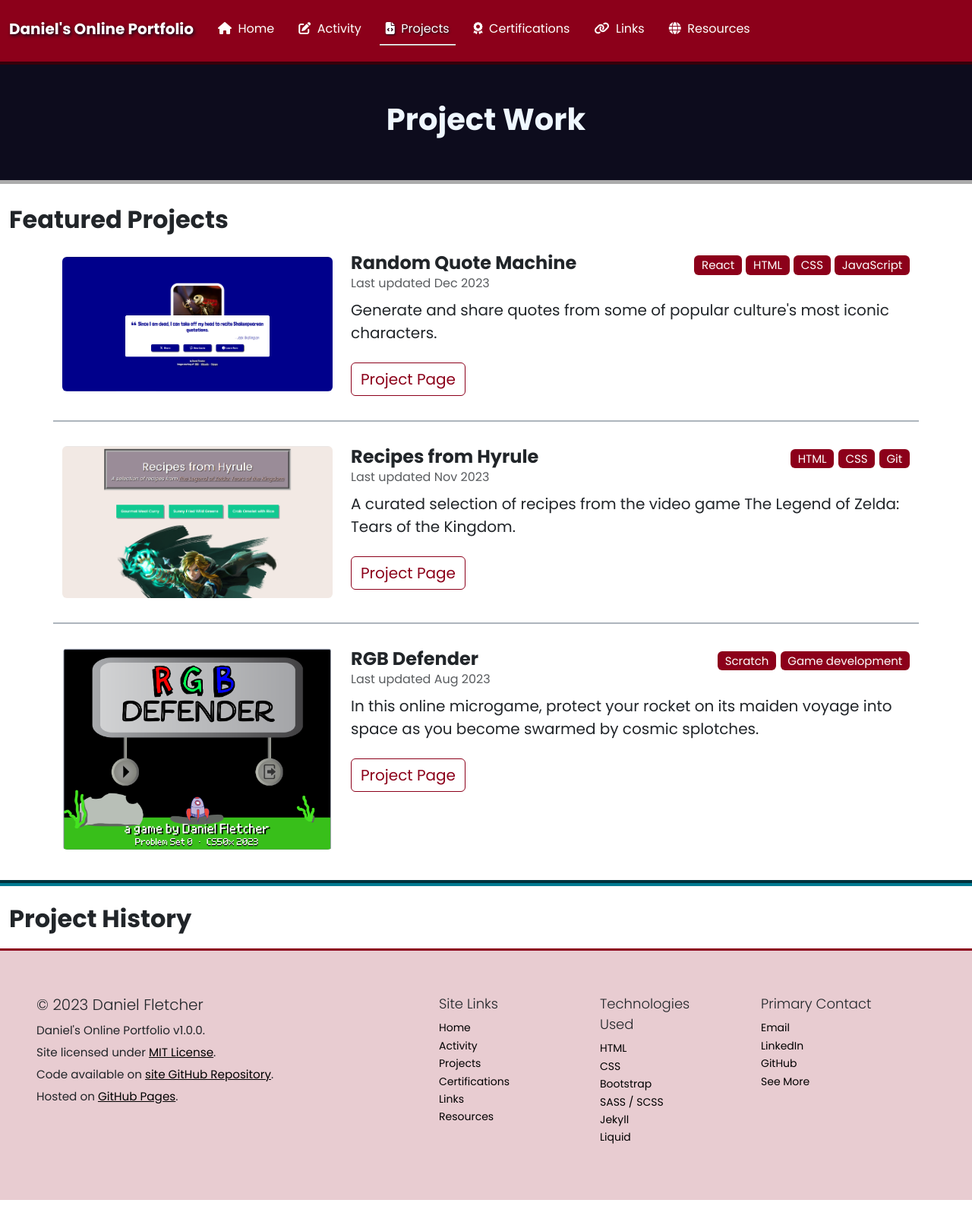
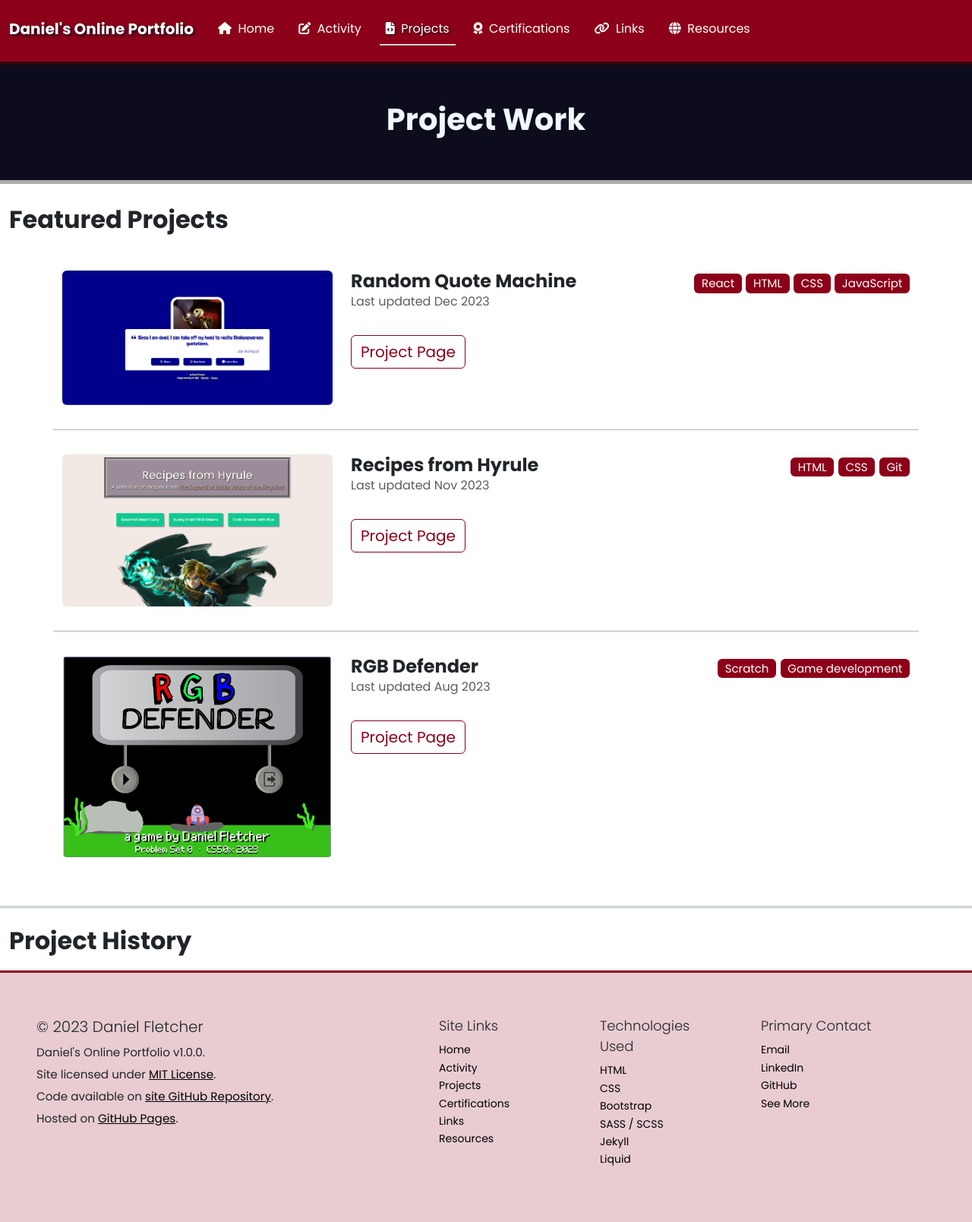
Before and after one commit to DanielTheFletch/portfolio, a Jekyll site: the page built from projects.html, in a window 1280 px wide. Shown: the whole page at 76% size. Built offline with Jekyll 4.4.1, drawn with Linux system fonts in a browser that asks for light colours; before the commit the page ends 1579 px from its top, so only the background shows below that.

Commit message:
Tidy up project page aesthetics & front matter

```diff
--- a/_projects/proj-random-quote-machine.html
+++ b/_projects/proj-random-quote-machine.html
@@ -5,7 +5,7 @@
 
 # Key information
 date: 2023-12-01
-description: "Generate and share quotes from some of popular culture's most iconic characters."
+desc: "Generate and share quotes from some of popular culture's most iconic characters."
 type: "freeCodeCamp Certification Project"
 
 # Preview image metadata
@@ -28,5 +28,5 @@
 ---
 
 <!-- Description and details -->
-<p class="fs-5 fw-light">{{ page.description }}</p>
+<p class="fs-5 fw-light">{{ page.desc }}</p>
 <p>Placeholder text.</p>
--- a/_projects/proj-recipes-from-hyrule.html
+++ b/_projects/proj-recipes-from-hyrule.html
@@ -5,7 +5,7 @@
 
 # Key information
 date: 2023-11-17
-description: "A curated selection of recipes from the video game The Legend of Zelda: Tears of the Kingdom."
+desc: "A curated selection of recipes from the video game The Legend of Zelda: Tears of the Kingdom."
 type: "The Odin Project: Foundations"
 
 # Preview image metadata
@@ -27,5 +27,5 @@
 ---
 
 <!-- Description and details -->
-<p class="fs-5 fw-light">{{ page.description }}</p>
+<p class="fs-5 fw-light">{{ page.desc }}</p>
 <p>Placeholder text.</p>
--- a/_projects/proj-rgb-defender.html
+++ b/_projects/proj-rgb-defender.html
@@ -5,7 +5,7 @@
 
 # Key information
 date: 2023-08-15
-description: "In this online microgame, protect your rocket on its maiden voyage into space as you become swarmed by cosmic splotches."
+desc: "In this online microgame, protect your rocket on its maiden voyage into space as you become swarmed by cosmic splotches."
 type: "Course Project: Harvard CS50x"
 
 # Preview image metadata
@@ -26,7 +26,7 @@
 ---
 
 <!-- Description and details -->
-<p class="fs-5 fw-light">{{ page.description }}</p>
+<p class="fs-5 fw-light">{{ page.desc }}</p>
 <p>For my Problem Set 0 submission in Harvard University's CS50x course, I wanted to challenge myself to create something beyond the basics of what was required. With extensive prior programming experience under my belt, I figured that extra challenge would result in a more creatively-satisfying project. After lots of experimenting, I finally landed on the idea of RGB Defender, a microgame about defending a spaceship from colorful blobs of paint.</p>
 <p>This project represents my first hands-on experience in solo game development. Even though the Scratch visual programming language is intended to serve as more of an introduction to the world of programming, I enjoyed trying to push the language to its limits while working to achieve a fun player experience.</p>
 <p>Give it a try, and see if you can crack a perfect 100% score!</p>
--- a/_sass/main.scss
+++ b/_sass/main.scss
@@ -160,7 +160,7 @@
 
 /* Main sections */
 .main-section {
-    border-bottom: 0.525em groove $secondary;
+    border-bottom: 0.2rem double $dark-border-subtle;
 }
 
 .main-section:last-of-type {
@@ -170,7 +170,7 @@
 
 /* Projects */
 .row-project-featured {
-    border-bottom: 0.125rem solid $dark-border-subtle;
+    border-bottom: 0.1rem solid $dark-border-subtle;
     margin-bottom: 2rem;
     padding-bottom: 2rem;
 }
--- a/projects.html
+++ b/projects.html
@@ -14,7 +14,7 @@
 <!-- Featured projects -->
 <section class="container-fluid main-section">
   <h2 class="{{ site.subheading }}">Featured Projects</h2>
-  <div class="container d-flex flex-column align-items-center my-4">
+  <div class="container d-flex flex-column align-items-center my-5">
     {% for project in featured_projects %}
       <div class="row row-project-featured">
         <div class="col-md-4 d-flex justify-content-center align-items-center">
```
